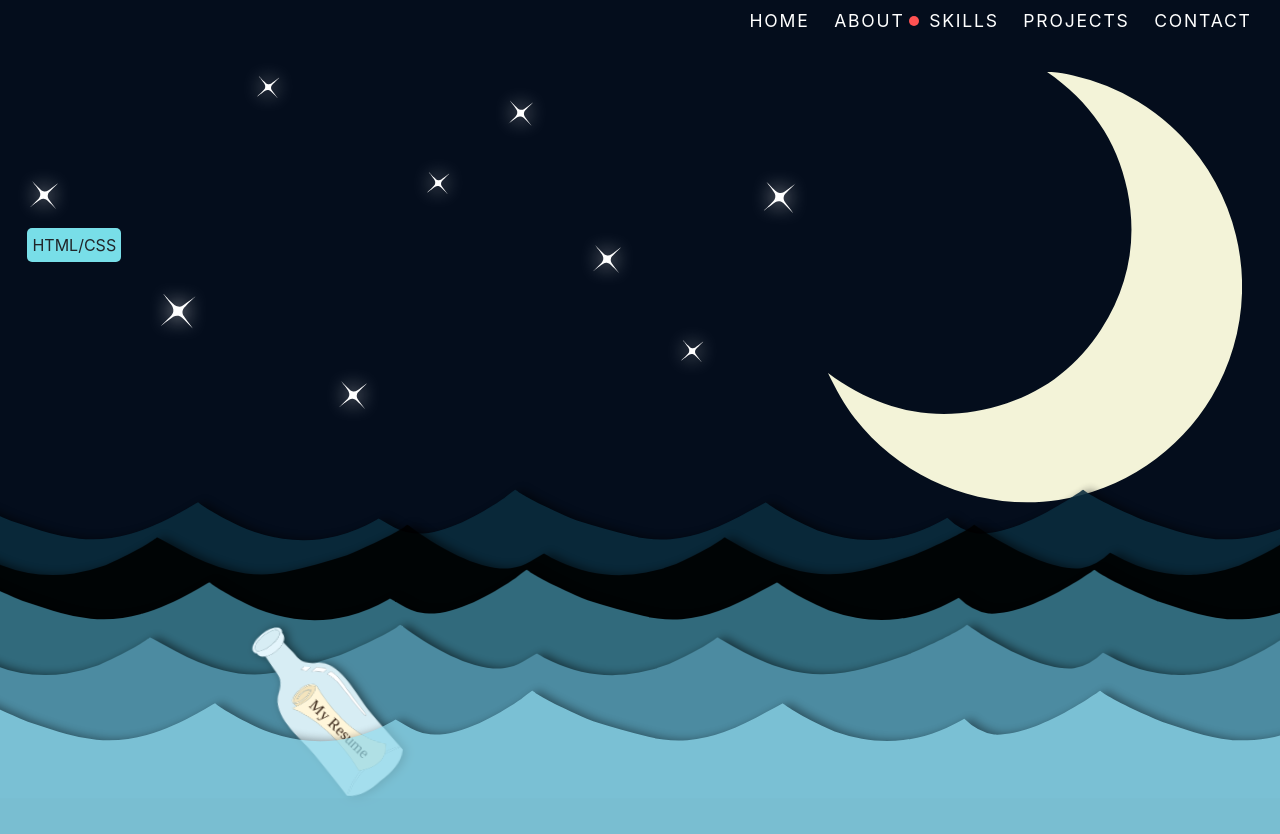
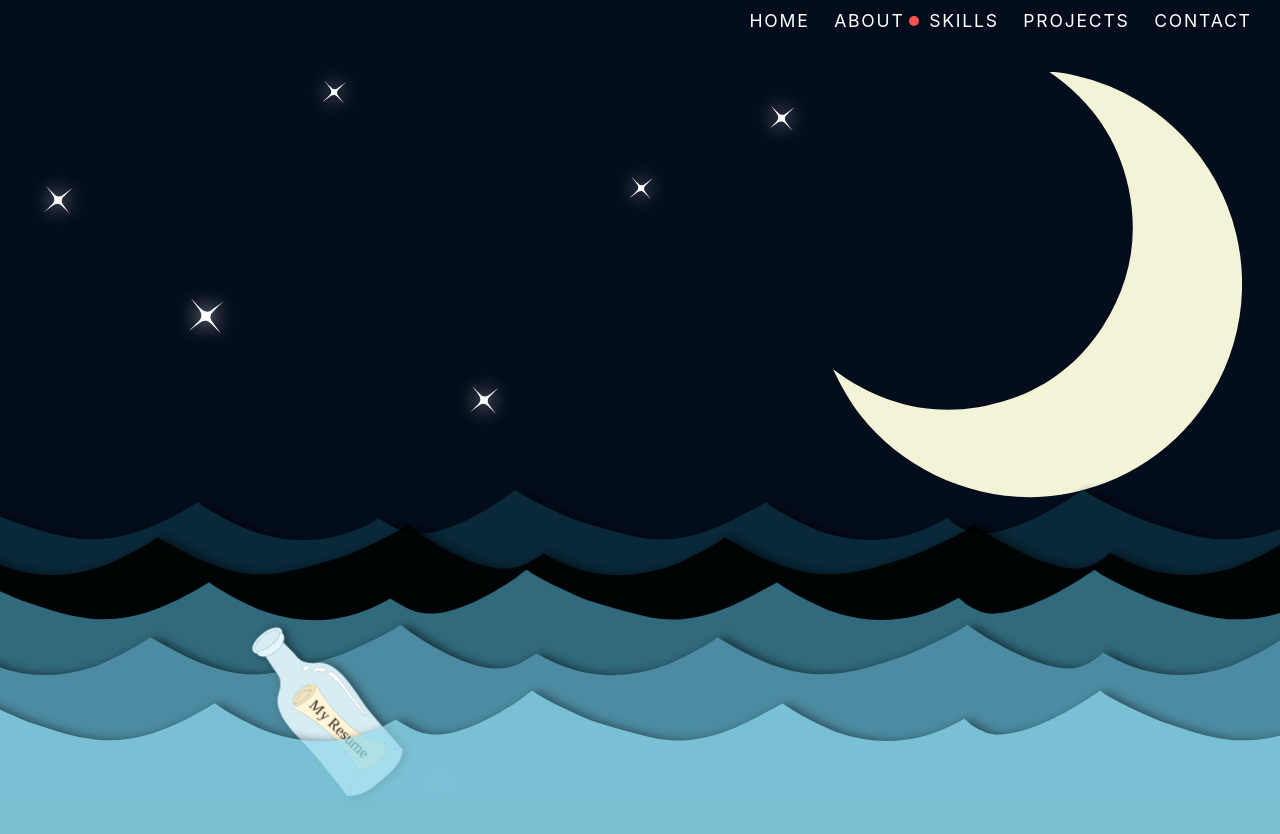
Before and after one commit to designrwells/my_portfolio-old--scrapped, a React (Create React App) app: page /skills in a window 1280 px wide. Shown: the top 834 px of the page. Before the commit the page ends 800 px from the top, so only its background shows below. Built offline with nearby package versions, Linux system fonts and the light colour scheme; a web font is replaced by a local one.

Commit message:
Skill tabs now appear on star hover on Skills page.

```diff
--- a/src/components/Skills.js
+++ b/src/components/Skills.js
@@ -15,47 +15,63 @@ const Skills = () => {
 			    	<path d="M953.17,900.73c-1.13-1-2.34-2-3.4-3.05q-64-66.36-128-132.72C785.73,727.79,749,691.31,710.71,656.34c-23.48-21.45-50.17-36.79-81.5-43.06-43.27-8.68-83.63-.58-120,24.19-36.86,25.14-73,51.37-109.25,77.38-22.05,15.81-43.8,32-65.57,48.22-18.67,13.88-37.18,28-55.74,42q-23.91,18.06-47.78,36.17a48.14,48.14,0,0,1-4.21,2.56l-1-1.25a42.46,42.46,0,0,1,2.93-3.46c27.53-26.65,55.17-53.17,82.59-79.92q34.53-33.66,68.62-67.77,42.6-42.9,84.63-86.38c25.31-26.3,41-57.72,46-93.92,4.93-35.2-.74-68.95-16.28-101-10.15-20.93-23.75-39.71-37.23-58.5-28.31-39.48-57.07-78.64-85.51-118-9.95-13.79-20.66-27.16-31-40.75q-26.85-35.41-53.75-70.79c-1.46-1.92-2.82-3.9-4.23-5.85l1.09-1.16a17.8,17.8,0,0,1,3.1,2.11c19.83,20.66,39.58,41.41,59.46,62q28.6,29.69,57.45,59.13c23.49,23.87,46.88,47.84,70.88,71.19,20.28,19.73,40.7,39.43,62.29,57.68,23.9,20.2,52.31,31.67,83.42,35.42,39.69,4.78,76.8-3.84,109.89-26q55.2-36.93,108.69-76.39c56.19-41.37,111.7-83.68,167.5-125.58,1.28-1,2.65-1.83,4-2.75l1.06.83a19.74,19.74,0,0,1-2.48,3.84C998.51,186.7,988,196.68,977.63,206.8q-44.73,43.6-89.36,87.3-40.93,40.32-81.46,81.07c-17.1,17.28-34.19,34.64-50.23,52.89-20,22.81-31.76,49.81-35.46,80.05-5,41,5.19,78.33,28.73,111.94,26.36,37.64,52.84,75.21,80,112.27,35,47.81,70.84,95.08,106.33,142.57,5.29,7.07,10.71,14,16,21.07.85,1.12,1.5,2.39,2.24,3.59Z"/>
 			    	</svg>
 
-					<div className="skill-box" id="skill-one">HTML/CSS</div>
+					<div className="skill-box"><span>HTML5/CSS3</span></div>
 		    	</div>
 		    	<div className="star-wrapper">
 			    	<svg className="star-type" id="star-two" xmlns="http://www.w3.org/2000/svg" viewBox="0 0 1258 998">
 			    	<path d="M953.17,900.73c-1.13-1-2.34-2-3.4-3.05q-64-66.36-128-132.72C785.73,727.79,749,691.31,710.71,656.34c-23.48-21.45-50.17-36.79-81.5-43.06-43.27-8.68-83.63-.58-120,24.19-36.86,25.14-73,51.37-109.25,77.38-22.05,15.81-43.8,32-65.57,48.22-18.67,13.88-37.18,28-55.74,42q-23.91,18.06-47.78,36.17a48.14,48.14,0,0,1-4.21,2.56l-1-1.25a42.46,42.46,0,0,1,2.93-3.46c27.53-26.65,55.17-53.17,82.59-79.92q34.53-33.66,68.62-67.77,42.6-42.9,84.63-86.38c25.31-26.3,41-57.72,46-93.92,4.93-35.2-.74-68.95-16.28-101-10.15-20.93-23.75-39.71-37.23-58.5-28.31-39.48-57.07-78.64-85.51-118-9.95-13.79-20.66-27.16-31-40.75q-26.85-35.41-53.75-70.79c-1.46-1.92-2.82-3.9-4.23-5.85l1.09-1.16a17.8,17.8,0,0,1,3.1,2.11c19.83,20.66,39.58,41.41,59.46,62q28.6,29.69,57.45,59.13c23.49,23.87,46.88,47.84,70.88,71.19,20.28,19.73,40.7,39.43,62.29,57.68,23.9,20.2,52.31,31.67,83.42,35.42,39.69,4.78,76.8-3.84,109.89-26q55.2-36.93,108.69-76.39c56.19-41.37,111.7-83.68,167.5-125.58,1.28-1,2.65-1.83,4-2.75l1.06.83a19.74,19.74,0,0,1-2.48,3.84C998.51,186.7,988,196.68,977.63,206.8q-44.73,43.6-89.36,87.3-40.93,40.32-81.46,81.07c-17.1,17.28-34.19,34.64-50.23,52.89-20,22.81-31.76,49.81-35.46,80.05-5,41,5.19,78.33,28.73,111.94,26.36,37.64,52.84,75.21,80,112.27,35,47.81,70.84,95.08,106.33,142.57,5.29,7.07,10.71,14,16,21.07.85,1.12,1.5,2.39,2.24,3.59Z"/>
 			    	</svg>
+
+			    	<div className="skill-box"><span>Web Design</span></div>
 		    	</div>
 		    	<div className="star-wrapper">
 			    	<svg className="star-type" id="star-three" xmlns="http://www.w3.org/2000/svg" viewBox="0 0 1258 998">
 			    	<path d="M953.17,900.73c-1.13-1-2.34-2-3.4-3.05q-64-66.36-128-132.72C785.73,727.79,749,691.31,710.71,656.34c-23.48-21.45-50.17-36.79-81.5-43.06-43.27-8.68-83.63-.58-120,24.19-36.86,25.14-73,51.37-109.25,77.38-22.05,15.81-43.8,32-65.57,48.22-18.67,13.88-37.18,28-55.74,42q-23.91,18.06-47.78,36.17a48.14,48.14,0,0,1-4.21,2.56l-1-1.25a42.46,42.46,0,0,1,2.93-3.46c27.53-26.65,55.17-53.17,82.59-79.92q34.53-33.66,68.62-67.77,42.6-42.9,84.63-86.38c25.31-26.3,41-57.72,46-93.92,4.93-35.2-.74-68.95-16.28-101-10.15-20.93-23.75-39.71-37.23-58.5-28.31-39.48-57.07-78.64-85.51-118-9.95-13.79-20.66-27.16-31-40.75q-26.85-35.41-53.75-70.79c-1.46-1.92-2.82-3.9-4.23-5.85l1.09-1.16a17.8,17.8,0,0,1,3.1,2.11c19.83,20.66,39.58,41.41,59.46,62q28.6,29.69,57.45,59.13c23.49,23.87,46.88,47.84,70.88,71.19,20.28,19.73,40.7,39.43,62.29,57.68,23.9,20.2,52.31,31.67,83.42,35.42,39.69,4.78,76.8-3.84,109.89-26q55.2-36.93,108.69-76.39c56.19-41.37,111.7-83.68,167.5-125.58,1.28-1,2.65-1.83,4-2.75l1.06.83a19.74,19.74,0,0,1-2.48,3.84C998.51,186.7,988,196.68,977.63,206.8q-44.73,43.6-89.36,87.3-40.93,40.32-81.46,81.07c-17.1,17.28-34.19,34.64-50.23,52.89-20,22.81-31.76,49.81-35.46,80.05-5,41,5.19,78.33,28.73,111.94,26.36,37.64,52.84,75.21,80,112.27,35,47.81,70.84,95.08,106.33,142.57,5.29,7.07,10.71,14,16,21.07.85,1.12,1.5,2.39,2.24,3.59Z"/>
 			    	</svg>
+
+			    	<div className="skill-box"><span>Adobe Suite</span></div>
 		    	</div>
 		    	<div className="star-wrapper">
 			    	<svg className="star-type" id="star-four" xmlns="http://www.w3.org/2000/svg" viewBox="0 0 1258 998">
 			    	<path d="M953.17,900.73c-1.13-1-2.34-2-3.4-3.05q-64-66.36-128-132.72C785.73,727.79,749,691.31,710.71,656.34c-23.48-21.45-50.17-36.79-81.5-43.06-43.27-8.68-83.63-.58-120,24.19-36.86,25.14-73,51.37-109.25,77.38-22.05,15.81-43.8,32-65.57,48.22-18.67,13.88-37.18,28-55.74,42q-23.91,18.06-47.78,36.17a48.14,48.14,0,0,1-4.21,2.56l-1-1.25a42.46,42.46,0,0,1,2.93-3.46c27.53-26.65,55.17-53.17,82.59-79.92q34.53-33.66,68.62-67.77,42.6-42.9,84.63-86.38c25.31-26.3,41-57.72,46-93.92,4.93-35.2-.74-68.95-16.28-101-10.15-20.93-23.75-39.71-37.23-58.5-28.31-39.48-57.07-78.64-85.51-118-9.95-13.79-20.66-27.16-31-40.75q-26.85-35.41-53.75-70.79c-1.46-1.92-2.82-3.9-4.23-5.85l1.09-1.16a17.8,17.8,0,0,1,3.1,2.11c19.83,20.66,39.58,41.41,59.46,62q28.6,29.69,57.45,59.13c23.49,23.87,46.88,47.84,70.88,71.19,20.28,19.73,40.7,39.43,62.29,57.68,23.9,20.2,52.31,31.67,83.42,35.42,39.69,4.78,76.8-3.84,109.89-26q55.2-36.93,108.69-76.39c56.19-41.37,111.7-83.68,167.5-125.58,1.28-1,2.65-1.83,4-2.75l1.06.83a19.74,19.74,0,0,1-2.48,3.84C998.51,186.7,988,196.68,977.63,206.8q-44.73,43.6-89.36,87.3-40.93,40.32-81.46,81.07c-17.1,17.28-34.19,34.64-50.23,52.89-20,22.81-31.76,49.81-35.46,80.05-5,41,5.19,78.33,28.73,111.94,26.36,37.64,52.84,75.21,80,112.27,35,47.81,70.84,95.08,106.33,142.57,5.29,7.07,10.71,14,16,21.07.85,1.12,1.5,2.39,2.24,3.59Z"/>
 			    	</svg>
+
+			    	<div className="skill-box"><span>Photography</span></div>
 		    	</div>
 		    	<div className="star-wrapper">
 			    	<svg className="star-type" id="star-five" xmlns="http://www.w3.org/2000/svg" viewBox="0 0 1258 998">
 			    	<path d="M953.17,900.73c-1.13-1-2.34-2-3.4-3.05q-64-66.36-128-132.72C785.73,727.79,749,691.31,710.71,656.34c-23.48-21.45-50.17-36.79-81.5-43.06-43.27-8.68-83.63-.58-120,24.19-36.86,25.14-73,51.37-109.25,77.38-22.05,15.81-43.8,32-65.57,48.22-18.67,13.88-37.18,28-55.74,42q-23.91,18.06-47.78,36.17a48.14,48.14,0,0,1-4.21,2.56l-1-1.25a42.46,42.46,0,0,1,2.93-3.46c27.53-26.65,55.17-53.17,82.59-79.92q34.53-33.66,68.62-67.77,42.6-42.9,84.63-86.38c25.31-26.3,41-57.72,46-93.92,4.93-35.2-.74-68.95-16.28-101-10.15-20.93-23.75-39.71-37.23-58.5-28.31-39.48-57.07-78.64-85.51-118-9.95-13.79-20.66-27.16-31-40.75q-26.85-35.41-53.75-70.79c-1.46-1.92-2.82-3.9-4.23-5.85l1.09-1.16a17.8,17.8,0,0,1,3.1,2.11c19.83,20.66,39.58,41.41,59.46,62q28.6,29.69,57.45,59.13c23.49,23.87,46.88,47.84,70.88,71.19,20.28,19.73,40.7,39.43,62.29,57.68,23.9,20.2,52.31,31.67,83.42,35.42,39.69,4.78,76.8-3.84,109.89-26q55.2-36.93,108.69-76.39c56.19-41.37,111.7-83.68,167.5-125.58,1.28-1,2.65-1.83,4-2.75l1.06.83a19.74,19.74,0,0,1-2.48,3.84C998.51,186.7,988,196.68,977.63,206.8q-44.73,43.6-89.36,87.3-40.93,40.32-81.46,81.07c-17.1,17.28-34.19,34.64-50.23,52.89-20,22.81-31.76,49.81-35.46,80.05-5,41,5.19,78.33,28.73,111.94,26.36,37.64,52.84,75.21,80,112.27,35,47.81,70.84,95.08,106.33,142.57,5.29,7.07,10.71,14,16,21.07.85,1.12,1.5,2.39,2.24,3.59Z"/>
 			    	</svg>
+
+			    	<div className="skill-box"><span>Javascript</span></div>
 		    	</div>
 		    	<div className="star-wrapper">
 			    	<svg className="star-type" id="star-six" xmlns="http://www.w3.org/2000/svg" viewBox="0 0 1258 998">
 			    	<path d="M953.17,900.73c-1.13-1-2.34-2-3.4-3.05q-64-66.36-128-132.72C785.73,727.79,749,691.31,710.71,656.34c-23.48-21.45-50.17-36.79-81.5-43.06-43.27-8.68-83.63-.58-120,24.19-36.86,25.14-73,51.37-109.25,77.38-22.05,15.81-43.8,32-65.57,48.22-18.67,13.88-37.18,28-55.74,42q-23.91,18.06-47.78,36.17a48.14,48.14,0,0,1-4.21,2.56l-1-1.25a42.46,42.46,0,0,1,2.93-3.46c27.53-26.65,55.17-53.17,82.59-79.92q34.53-33.66,68.62-67.77,42.6-42.9,84.63-86.38c25.31-26.3,41-57.72,46-93.92,4.93-35.2-.74-68.95-16.28-101-10.15-20.93-23.75-39.71-37.23-58.5-28.31-39.48-57.07-78.64-85.51-118-9.95-13.79-20.66-27.16-31-40.75q-26.85-35.41-53.75-70.79c-1.46-1.92-2.82-3.9-4.23-5.85l1.09-1.16a17.8,17.8,0,0,1,3.1,2.11c19.83,20.66,39.58,41.41,59.46,62q28.6,29.69,57.45,59.13c23.49,23.87,46.88,47.84,70.88,71.19,20.28,19.73,40.7,39.43,62.29,57.68,23.9,20.2,52.31,31.67,83.42,35.42,39.69,4.78,76.8-3.84,109.89-26q55.2-36.93,108.69-76.39c56.19-41.37,111.7-83.68,167.5-125.58,1.28-1,2.65-1.83,4-2.75l1.06.83a19.74,19.74,0,0,1-2.48,3.84C998.51,186.7,988,196.68,977.63,206.8q-44.73,43.6-89.36,87.3-40.93,40.32-81.46,81.07c-17.1,17.28-34.19,34.64-50.23,52.89-20,22.81-31.76,49.81-35.46,80.05-5,41,5.19,78.33,28.73,111.94,26.36,37.64,52.84,75.21,80,112.27,35,47.81,70.84,95.08,106.33,142.57,5.29,7.07,10.71,14,16,21.07.85,1.12,1.5,2.39,2.24,3.59Z"/>
 			    	</svg>
+
+			    	<div className="skill-box"><span>React</span></div>
 		    	</div>
 		    	<div className="star-wrapper">
 			    	<svg className="star-type" id="star-seven" xmlns="http://www.w3.org/2000/svg" viewBox="0 0 1258 998">
 			    	<path d="M953.17,900.73c-1.13-1-2.34-2-3.4-3.05q-64-66.36-128-132.72C785.73,727.79,749,691.31,710.71,656.34c-23.48-21.45-50.17-36.79-81.5-43.06-43.27-8.68-83.63-.58-120,24.19-36.86,25.14-73,51.37-109.25,77.38-22.05,15.81-43.8,32-65.57,48.22-18.67,13.88-37.18,28-55.74,42q-23.91,18.06-47.78,36.17a48.14,48.14,0,0,1-4.21,2.56l-1-1.25a42.46,42.46,0,0,1,2.93-3.46c27.53-26.65,55.17-53.17,82.59-79.92q34.53-33.66,68.62-67.77,42.6-42.9,84.63-86.38c25.31-26.3,41-57.72,46-93.92,4.93-35.2-.74-68.95-16.28-101-10.15-20.93-23.75-39.71-37.23-58.5-28.31-39.48-57.07-78.64-85.51-118-9.95-13.79-20.66-27.16-31-40.75q-26.85-35.41-53.75-70.79c-1.46-1.92-2.82-3.9-4.23-5.85l1.09-1.16a17.8,17.8,0,0,1,3.1,2.11c19.83,20.66,39.58,41.41,59.46,62q28.6,29.69,57.45,59.13c23.49,23.87,46.88,47.84,70.88,71.19,20.28,19.73,40.7,39.43,62.29,57.68,23.9,20.2,52.31,31.67,83.42,35.42,39.69,4.78,76.8-3.84,109.89-26q55.2-36.93,108.69-76.39c56.19-41.37,111.7-83.68,167.5-125.58,1.28-1,2.65-1.83,4-2.75l1.06.83a19.74,19.74,0,0,1-2.48,3.84C998.51,186.7,988,196.68,977.63,206.8q-44.73,43.6-89.36,87.3-40.93,40.32-81.46,81.07c-17.1,17.28-34.19,34.64-50.23,52.89-20,22.81-31.76,49.81-35.46,80.05-5,41,5.19,78.33,28.73,111.94,26.36,37.64,52.84,75.21,80,112.27,35,47.81,70.84,95.08,106.33,142.57,5.29,7.07,10.71,14,16,21.07.85,1.12,1.5,2.39,2.24,3.59Z"/>
 			    	</svg>
+
+			    	<div className="skill-box"><span>Wordpress</span></div>
 		    	</div>
 		    	<div className="star-wrapper">
 			    	<svg className="star-type" id="star-eight" xmlns="http://www.w3.org/2000/svg" viewBox="0 0 1258 998">
 			    	<path d="M953.17,900.73c-1.13-1-2.34-2-3.4-3.05q-64-66.36-128-132.72C785.73,727.79,749,691.31,710.71,656.34c-23.48-21.45-50.17-36.79-81.5-43.06-43.27-8.68-83.63-.58-120,24.19-36.86,25.14-73,51.37-109.25,77.38-22.05,15.81-43.8,32-65.57,48.22-18.67,13.88-37.18,28-55.74,42q-23.91,18.06-47.78,36.17a48.14,48.14,0,0,1-4.21,2.56l-1-1.25a42.46,42.46,0,0,1,2.93-3.46c27.53-26.65,55.17-53.17,82.59-79.92q34.53-33.66,68.62-67.77,42.6-42.9,84.63-86.38c25.31-26.3,41-57.72,46-93.92,4.93-35.2-.74-68.95-16.28-101-10.15-20.93-23.75-39.71-37.23-58.5-28.31-39.48-57.07-78.64-85.51-118-9.95-13.79-20.66-27.16-31-40.75q-26.85-35.41-53.75-70.79c-1.46-1.92-2.82-3.9-4.23-5.85l1.09-1.16a17.8,17.8,0,0,1,3.1,2.11c19.83,20.66,39.58,41.41,59.46,62q28.6,29.69,57.45,59.13c23.49,23.87,46.88,47.84,70.88,71.19,20.28,19.73,40.7,39.43,62.29,57.68,23.9,20.2,52.31,31.67,83.42,35.42,39.69,4.78,76.8-3.84,109.89-26q55.2-36.93,108.69-76.39c56.19-41.37,111.7-83.68,167.5-125.58,1.28-1,2.65-1.83,4-2.75l1.06.83a19.74,19.74,0,0,1-2.48,3.84C998.51,186.7,988,196.68,977.63,206.8q-44.73,43.6-89.36,87.3-40.93,40.32-81.46,81.07c-17.1,17.28-34.19,34.64-50.23,52.89-20,22.81-31.76,49.81-35.46,80.05-5,41,5.19,78.33,28.73,111.94,26.36,37.64,52.84,75.21,80,112.27,35,47.81,70.84,95.08,106.33,142.57,5.29,7.07,10.71,14,16,21.07.85,1.12,1.5,2.39,2.24,3.59Z"/>
 			    	</svg>
+
+			    	<div className="skill-box"><span>SEO</span></div>
 		    	</div>
 		    	<div className="star-wrapper">
 			    	<svg className="star-type" id="star-nine" xmlns="http://www.w3.org/2000/svg" viewBox="0 0 1258 998">
 			    	<path d="M953.17,900.73c-1.13-1-2.34-2-3.4-3.05q-64-66.36-128-132.72C785.73,727.79,749,691.31,710.71,656.34c-23.48-21.45-50.17-36.79-81.5-43.06-43.27-8.68-83.63-.58-120,24.19-36.86,25.14-73,51.37-109.25,77.38-22.05,15.81-43.8,32-65.57,48.22-18.67,13.88-37.18,28-55.74,42q-23.91,18.06-47.78,36.17a48.14,48.14,0,0,1-4.21,2.56l-1-1.25a42.46,42.46,0,0,1,2.93-3.46c27.53-26.65,55.17-53.17,82.59-79.92q34.53-33.66,68.62-67.77,42.6-42.9,84.63-86.38c25.31-26.3,41-57.72,46-93.92,4.93-35.2-.74-68.95-16.28-101-10.15-20.93-23.75-39.71-37.23-58.5-28.31-39.48-57.07-78.64-85.51-118-9.95-13.79-20.66-27.16-31-40.75q-26.85-35.41-53.75-70.79c-1.46-1.92-2.82-3.9-4.23-5.85l1.09-1.16a17.8,17.8,0,0,1,3.1,2.11c19.83,20.66,39.58,41.41,59.46,62q28.6,29.69,57.45,59.13c23.49,23.87,46.88,47.84,70.88,71.19,20.28,19.73,40.7,39.43,62.29,57.68,23.9,20.2,52.31,31.67,83.42,35.42,39.69,4.78,76.8-3.84,109.89-26q55.2-36.93,108.69-76.39c56.19-41.37,111.7-83.68,167.5-125.58,1.28-1,2.65-1.83,4-2.75l1.06.83a19.74,19.74,0,0,1-2.48,3.84C998.51,186.7,988,196.68,977.63,206.8q-44.73,43.6-89.36,87.3-40.93,40.32-81.46,81.07c-17.1,17.28-34.19,34.64-50.23,52.89-20,22.81-31.76,49.81-35.46,80.05-5,41,5.19,78.33,28.73,111.94,26.36,37.64,52.84,75.21,80,112.27,35,47.81,70.84,95.08,106.33,142.57,5.29,7.07,10.71,14,16,21.07.85,1.12,1.5,2.39,2.24,3.59Z"/>
 			    	</svg>
+
+			    	<div className="skill-box"><span>jQuery</span></div>
 		    	</div>
 		    </div>
 		    <div className="moon-wrapper">
--- a/src/css/skills.css
+++ b/src/css/skills.css
@@ -12,6 +12,7 @@
   flex-direction: row;
   align-items: flex-start;
   justify-content: space-around;
+  margin-left: 15px;
 }
 .moon-wrapper {
   display: flex;
@@ -25,14 +26,15 @@
   fill: #f3f3d8;
   width: 100%;
   max-width: 500px;
-  z-index: 1;
+  z-index: 2;
   pointer-events: none;
 }
 .star-wrapper {
+  margin: 5px;
 }
 .star-type {
   fill: #fff;
-  z-index: 1;
+  z-index: ;
   padding: 15px;
   transition: padding .35s;
   -webkit-animation: glowing 4s infinite;
@@ -41,6 +43,7 @@
 
 }
 .star-type:hover {
+  z-index: 3;
   padding: 5px;
   filter: drop-shadow(0 0 10px rgba(255,255,255,1));
   cursor: pointer;
@@ -86,15 +89,46 @@
 
 .skill-box {
     background: #78DEE8;
+    font-weight: 700;
     display: block;
-    padding: 5px;
+    opacity: 0;
+    padding: 5px 13px;
+    z-index: 1;
     border-radius: 5px;
     align-content: center;
-    margin: 0 0 20px 20px;
+    -webkit-transform: translateX(65px);
+    transform: translateX(65px);
+    text-transform: uppercase;
 }
 
-#star-one:hover ~ #skill-one {
- visibility: visible;
+.star-type:hover ~ .skill-box {
+ opacity: 1;
+ z-index: 1;
+ display: block;
+ -webkit-animation: slide-tr 0.4s both;
+          animation: slide-tr 0.4s both;
+}
+@-webkit-keyframes slide-tr {
+  0% {
+    -webkit-transform: translateY(10px) translateX(70px);
+            transform: translateY(10px) translateX(70px);
+  }
+  100% {
+    -webkit-transform: translateY(-50px) translateX(70px);
+            transform: translateY(-50px) translateX(70px);
+  }
+}
+@keyframes slide-tr {
+  0% {
+    -webkit-transform: translateY(10px) translateX(70px);
+            transform: translateY(10px) translateX(75px);
+            opacity: 0;
+  }
+  100% {
+    -webkit-transform: translateY(-40px) translateX(70px);
+            transform: translateY(-40px) translateX(70px);
+            opacity: 1;
+  }
 }
 @keyframes glowing {
   0% { filter: drop-shadow(0 0 0 rgba(0,0,0,0)); }
```
